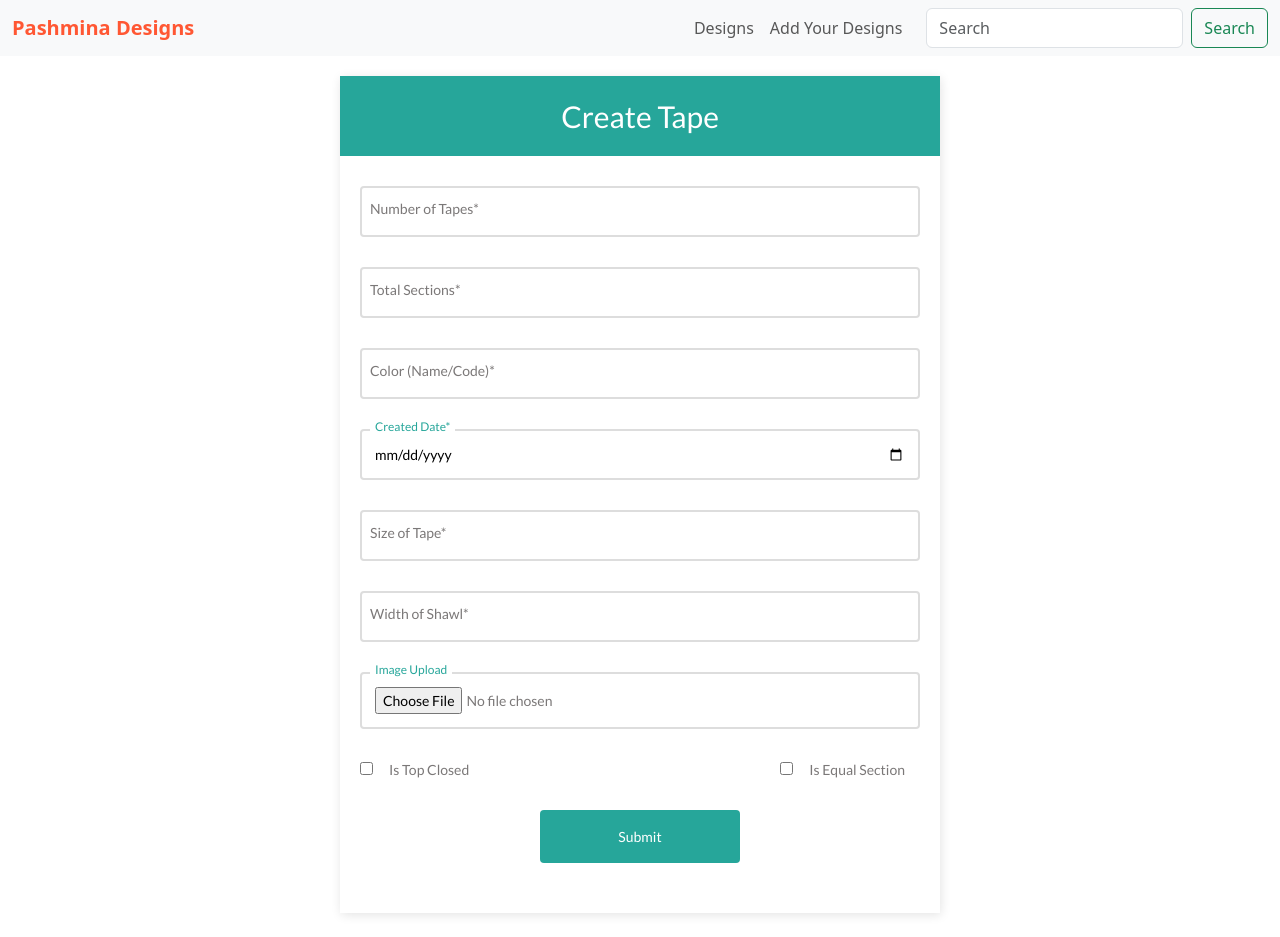
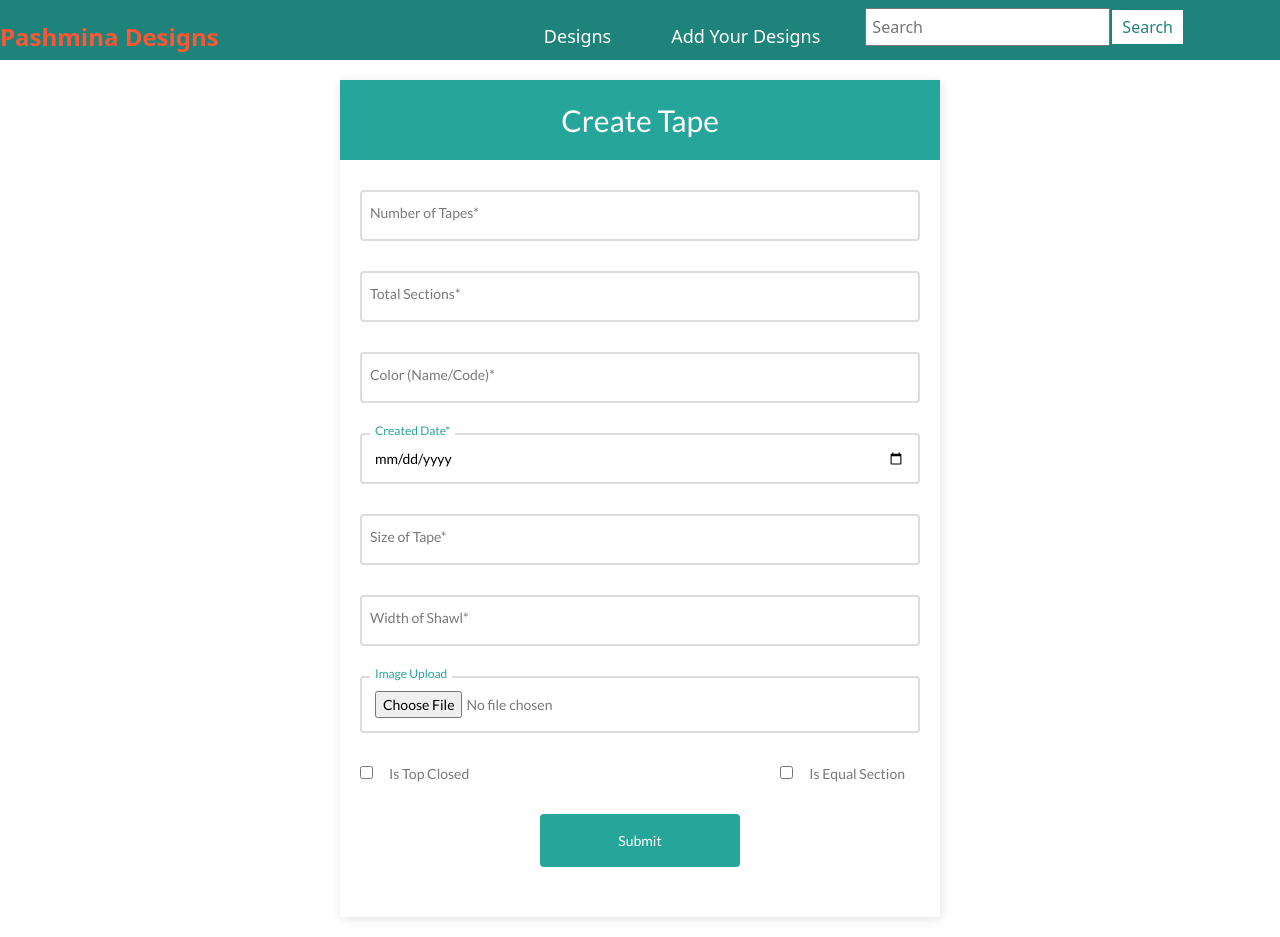
Before and after one commit to asifaminisonline/pashmina, a React (Vite) app in the folder frontend/: page /add-design in a window 1280 px wide. Built offline with nearby package versions, Linux system fonts and the light colour scheme.

Commit message:
add routes

```diff
--- a/frontend/src/App.jsx
+++ b/frontend/src/App.jsx
@@ -1,17 +1,17 @@
-import React from 'react';
-import { BrowserRouter as Router, Route, Routes } from 'react-router-dom';
-import './App.css';
-import HomePage from './pages/HomePage';
-import TopNavbar from './components/Navbar';
-import TapeForm from './components/TapeForm';
+import React from "react";
+import { BrowserRouter as Router, Route, Routes } from "react-router-dom";
+import "./App.css";
+import HomePage from "./pages/HomePage";
+import TopNavbar from "./components/Navbar";
+import TapeForm from "./components/TapeForm";
 
 function App() {
   return (
     <Router>
       <TopNavbar />
-      <TapeForm />
       <Routes>
         <Route path="/" element={<HomePage />} />
+        <Route path="/add-design" element={<TapeForm />} />
       </Routes>
     </Router>
   );
--- a/frontend/src/components/Navbar.css
+++ b/frontend/src/components/Navbar.css
@@ -1,6 +1,6 @@
 /* Basic styling for navbar */
 .navbar {
-    background-color: #333;
+  background-color: #1e837a;
   padding: 0 20px;
   height: 60px;
   display: flex;
@@ -20,6 +20,7 @@
 .navbar-logo {
   color: white;
   font-size: 24px;
+  font-weight: bold;
   cursor: pointer;
 }
 
@@ -51,8 +52,32 @@
 }
 
 .nav-links:hover {
-    background-color: #575757;
+  background-color: #167369;
   border-radius: 4px;
+}
+
+.search-form {
+  display: flex;
+  align-items: center;
+}
+
+.search-input {
+  padding: 5px;
+  font-size: 16px;
+}
+
+.search-button {
+  padding: 5px 10px;
+  font-size: 16px;
+  background-color: white;
+  border: 2px solid #1e837a;
+  color: #1e837a;
+  cursor: pointer;
+}
+
+.search-button:hover {
+  background-color: #167369;
+  color: white;
 }
 
 /* Responsive Styling */
@@ -67,9 +92,10 @@
     position: absolute;
     top: 60px;
     right: 0;
-      background-color: #333;
+    background-color: #1e837a;
     width: 100%;
     height: 100vh;
+    z-index: 999; /* Ensures the menu stays above other content */
     transform: translateX(100%);
     transition: transform 0.3s ease-in-out;
   }
--- a/frontend/src/components/Navbar.jsx
+++ b/frontend/src/components/Navbar.jsx
@@ -1,130 +1,101 @@
-// import React from 'react';
-// import { AppBar, Toolbar, Typography, Button, IconButton, Menu, MenuItem, Container } from '@mui/material';
-// import MenuIcon from '@mui/icons-material/Menu';
-// import { Link } from 'react-router-dom';
+// import Button from 'react-bootstrap/Button';
+// import Container from 'react-bootstrap/Container';
+// import Form from 'react-bootstrap/Form';
+// import Nav from 'react-bootstrap/Nav';
+// import Navbar from 'react-bootstrap/Navbar';
+// import NavDropdown from 'react-bootstrap/NavDropdown';
+// import Offcanvas from 'react-bootstrap/Offcanvas';
 
-// const Navbar = () => {
-//   const [anchorEl, setAnchorEl] = React.useState(null);
+// function TopNavbar() {
+//   return (
+//     <>
+//       {[ 'sm'].map((expand) => (
+//         <Navbar key={expand} expand={expand} className="bg-body-tertiary ">
+//           <Container fluid>
+//             <Navbar.Brand style={{color:"#ff5733",fontWeight:"bold"}}>Pashmina Designs</Navbar.Brand>
+//             <Navbar.Toggle aria-controls={`offcanvasNavbar-expand-${expand}`} />
+//             <Navbar.Offcanvas
+//               id={`offcanvasNavbar-expand-${expand}`}
+//               aria-labelledby={`offcanvasNavbarLabel-expand-${expand}`}
+//               placement="end"
+//             >
+//               <Offcanvas.Header closeButton>
+//                 <Offcanvas.Title id={`offcanvasNavbarLabel-expand-${expand}`}>
+//                 Pashmina Designs
+//                 </Offcanvas.Title>
+//               </Offcanvas.Header>
+//               <Offcanvas.Body>
+//                 <Nav className="justify-content-end flex-grow-1 pe-3">
+//                   <Nav.Link href="#action1">Designs</Nav.Link>
+//                   <Nav.Link href='/add-design'>Add Your Designs</Nav.Link>
+//                 </Nav>
+//                 <Form className="d-flex">
+//                   <Form.Control
+//                     type="search"
+//                     placeholder="Search"
+//                     className="me-2"
+//                     aria-label="Search"
+//                   />
+//                   <Button variant="outline-success">Search</Button>
+//                 </Form>
+//               </Offcanvas.Body>
+//             </Navbar.Offcanvas>
+//           </Container>
+//         </Navbar>
+//       ))}
+//     </>
+//   );
+// }
 
-//   const handleMenuOpen = (event) => {
-//     setAnchorEl(event.currentTarget);
-//   };
+// export default TopNavbar;
 
-//   const handleMenuClose = () => {
-//     setAnchorEl(null);
-//   };
 
-//   return (
-//     <AppBar position="static">
-//       <Container>
-//         <Toolbar>
-//           <Typography variant="h6" sx={{ flexGrow: 1 }}>
-//             Logo
-//           </Typography>
-//           <IconButton
-//             size="large"
-//             edge="end"
-//             color="inherit"
-//             aria-label="menu"
-//             aria-controls="menu-appbar"
-//             aria-haspopup="true"
-//             onClick={handleMenuOpen}
-//             sx={{ display: { xs: 'block', md: 'none' } }}
-//           >
-//             <MenuIcon />
-//           </IconButton>
-//           <Menu
-//             id="menu-appbar"
-//             anchorEl={anchorEl}
-//             anchorOrigin={{
-//               vertical: 'top',
-//               horizontal: 'right',
-//             }}
-//             keepMounted
-//             transformOrigin={{
-//               vertical: 'top',
-//               horizontal: 'right',
-//             }}
-//             open={Boolean(anchorEl)}
-//             onClose={handleMenuClose}
-//           >
-//             <MenuItem onClick={handleMenuClose}><Link to="/" style={{ textDecoration: 'none', color: 'inherit' }}>Home</Link></MenuItem>
-//             <MenuItem onClick={handleMenuClose}><Link to="/about" style={{ textDecoration: 'none', color: 'inherit' }}>About</Link></MenuItem>
-//             <MenuItem onClick={handleMenuClose}><Link to="/services" style={{ textDecoration: 'none', color: 'inherit' }}>Services</Link></MenuItem>
-//             <MenuItem onClick={handleMenuClose}><Link to="/contact" style={{ textDecoration: 'none', color: 'inherit' }}>Contact</Link></MenuItem>
-//           </Menu>
-//           <div style={{ display: 'none', md: 'flex' }}>
-//             <Button color="inherit" component={Link} to="/">Home</Button>
-//             <Button color="inherit" component={Link} to="/about">About</Button>
-//             <Button color="inherit" component={Link} to="/services">Services</Button>
-//             <Button color="inherit" component={Link} to="/contact">Contact</Button>
-//           </div>
-//         </Toolbar>
-//       </Container>
-//     </AppBar>
-//   );
-// };
-
-// export default Navbar;
-import Button from 'react-bootstrap/Button';
-import Container from 'react-bootstrap/Container';
-import Form from 'react-bootstrap/Form';
-import Nav from 'react-bootstrap/Nav';
-import Navbar from 'react-bootstrap/Navbar';
-import NavDropdown from 'react-bootstrap/NavDropdown';
-import Offcanvas from 'react-bootstrap/Offcanvas';
+import { useState } from 'react';
+import { Link } from 'react-router-dom';
+import './Navbar.css';
 
 function TopNavbar() {
+  const [isMenuOpen, setIsMenuOpen] = useState(false);
+
+  const toggleMenu = () => {
+    setIsMenuOpen(!isMenuOpen);
+  };
+
   return (
-    <>
-      {[ 'sm'].map((expand) => (
-        <Navbar key={expand} expand={expand} className="bg-body-tertiary ">
-          <Container fluid>
-            <Navbar.Brand style={{color:"#ff5733",fontWeight:"bold"}}>Pashmina Designs</Navbar.Brand>
-            <Navbar.Toggle aria-controls={`offcanvasNavbar-expand-${expand}`} />
-            <Navbar.Offcanvas
-              id={`offcanvasNavbar-expand-${expand}`}
-              aria-labelledby={`offcanvasNavbarLabel-expand-${expand}`}
-              placement="end"
-            >
-              <Offcanvas.Header closeButton>
-                <Offcanvas.Title id={`offcanvasNavbarLabel-expand-${expand}`}>
-                Pashmina Designs
-                </Offcanvas.Title>
-              </Offcanvas.Header>
-              <Offcanvas.Body>
-                <Nav className="justify-content-end flex-grow-1 pe-3">
-                  <Nav.Link href="#action1">Designs</Nav.Link>
-                  <Nav.Link href="#action2">Add Your Designs</Nav.Link>
-                  {/* <NavDropdown
-                    title="Dropdown"
-                    id={`offcanvasNavbarDropdown-expand-${expand}`}
-                  >
-                    <NavDropdown.Item href="#action3">Action</NavDropdown.Item>
-                    <NavDropdown.Item href="#action4">
-                      Another action
-                    </NavDropdown.Item>
-                    <NavDropdown.Divider />
-                    <NavDropdown.Item href="#action5">
-                      Something else here
-                    </NavDropdown.Item>
-                  </NavDropdown> */}
-                </Nav>
-                <Form className="d-flex">
-                  <Form.Control
-                    type="search"
-                    placeholder="Search"
-                    className="me-2"
-                    aria-label="Search"
-                  />
-                  <Button variant="outline-success">Search</Button>
-                </Form>
-              </Offcanvas.Body>
-            </Navbar.Offcanvas>
-          </Container>
-        </Navbar>
-      ))}
-    </>
+    <nav className="navbar">
+      <div className="navbar-container">
+        <div className="navbar-logo" style={{ color: "#ff5733", fontWeight: "bold" }}>
+          Pashmina Designs
+        </div>
+        <div className="menu-icon" onClick={toggleMenu}>
+          &#9776;
+        </div>
+        <ul className={`nav-menu ${isMenuOpen ? 'active' : ''}`}>
+          <li className="nav-item">
+            <Link to="/designs" className="nav-links" onClick={() => setIsMenuOpen(false)}>
+              Designs
+            </Link>
+          </li>
+          <li className="nav-item">
+            <Link to="/add-design" className="nav-links" onClick={() => setIsMenuOpen(false)}>
+              Add Your Designs
+            </Link>
+          </li>
+          <li className="nav-item">
+            <form className="search-form">
+              <input
+                type="text"
+                placeholder="Search"
+                className="search-input"
+              />
+              <button type="submit" className="search-button">
+                Search
+              </button>
+            </form>
+          </li>
+        </ul>
+      </div>
+    </nav>
   );
 }
 
--- a/frontend/src/components/TapeForm.css
+++ b/frontend/src/components/TapeForm.css
@@ -14,7 +14,7 @@ body {
 .mwb-form-main-wrapper {
   font-family: 'Lato', sans-serif;
   line-height: 1.5;
-  padding: 20px;
+  padding: 20px 5px;
 }
 
 .mwb-form-main-container {
@@ -35,7 +35,7 @@ body {
   font-size: 30px;
   font-weight: 500;
   margin: 0 0 10px 0;
-  padding: 22px 15px;
+  padding: 22px 0px;
   text-align: center;
 }
 
@@ -141,7 +141,7 @@ body {
 /* Responsive design */
 @media (max-width: 600px) {
   .mwb-form-main-container {
-    padding: 10px;
+    padding: 0px;
   }
   .mwb-form-group {
     margin-bottom: 20px;
```
Also changed, not shown: frontend/src/pages/DesignPage.jsx (added). Lines whose indentation alone changed are shown as unchanged.
